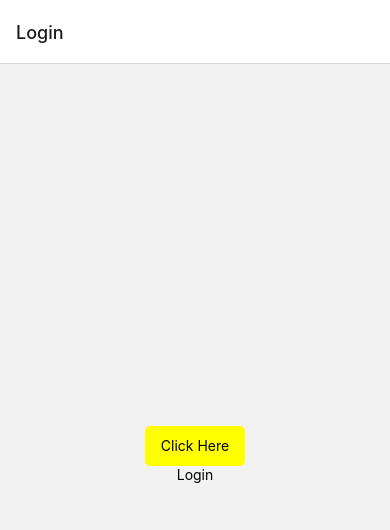
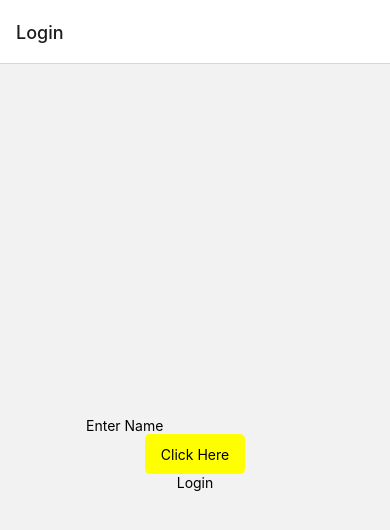
Before and after one commit to Phantom3010/Marvel, a React Native app: screen /Login in a window 390 px wide. Shown: the top 530 px of the page. Built offline with nearby package versions, Linux system fonts and the light colour scheme.

Commit message:
React Native Paper Ui plugin is added and wraped in top level

```diff
--- a/App.js
+++ b/App.js
@@ -2,22 +2,29 @@ import React, {Component} from 'react';
 import {Text, View} from 'react-native';
 import {NavigationContainer} from '@react-navigation/native';
 import {createNativeStackNavigator} from '@react-navigation/native-stack';
+import {Provider as PaperProvider} from 'react-native-paper';
 
 import Login from './src/screens/login';
 import Home from './src/screens/home';
 
 const Stack = createNativeStackNavigator();
 
+const StackNavigationComponent = () => {
+  return (
+    <NavigationContainer>
+      <Stack.Navigator initialRouteName="Login">
+        <Stack.Screen name="Login" component={Login} />
+        <Stack.Screen name="Home" component={Home} />
+      </Stack.Navigator>
+    </NavigationContainer>
+  );
+};
+
 const App = () => {
   return (
-    <>
-      <NavigationContainer>
-        <Stack.Navigator initialRouteName={Home}>
-          <Stack.Screen name="Login" component={Login} />
-          <Stack.Screen name="Home" component={Home} />
-        </Stack.Navigator>
-      </NavigationContainer>
-    </>
+    <PaperProvider>
+      <StackNavigationComponent />
+    </PaperProvider>
   );
 };
 
--- a/package.json
+++ b/package.json
@@ -14,6 +14,7 @@
     "@react-navigation/native-stack": "^6.2.5",
     "react": "17.0.2",
     "react-native": "0.66.4",
+    "react-native-paper": "^4.11.1",
     "react-native-safe-area-context": "^3.3.2",
     "react-native-screens": "^3.10.1"
   },
--- a/src/screens/login.js
+++ b/src/screens/login.js
@@ -1,10 +1,18 @@
 import React from 'react';
-import {StyleSheet, Text, View, TouchableOpacity} from 'react-native';
+import {
+  StyleSheet,
+  Text,
+  View,
+  TouchableOpacity,
+  TextInput,
+} from 'react-native';
 
 const login = props => {
-  console.log(props.navigation);
   return (
     <View style={styles.Container}>
+      <View>
+        <TextInput style={styles.TextColr} placeholder="Enter Name" />
+      </View>
       <TouchableOpacity
         style={styles.TouchButton}
         onPress={() => props.navigation.navigate('Home')}>
```
Also changed, not shown: 1 other file (tests, documents, lock files or other folders).
